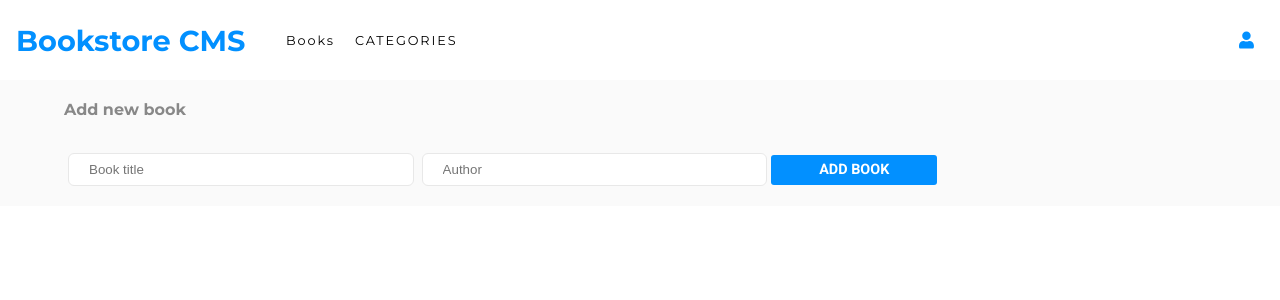
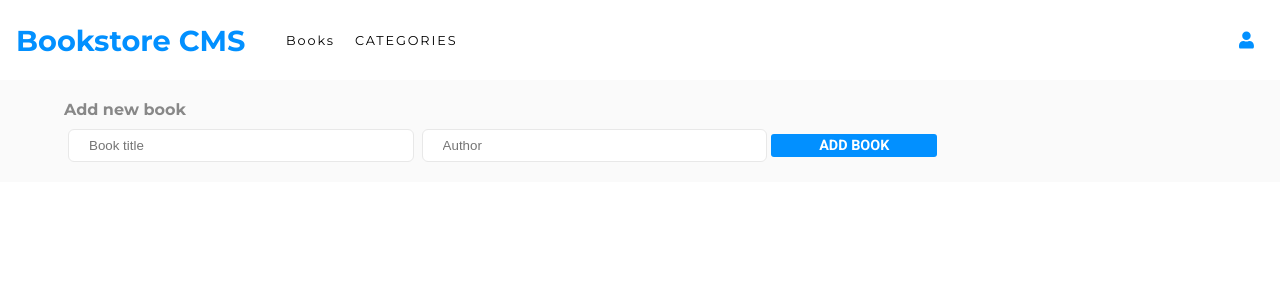
Before and after one commit to Addisu87/bookstore, a React (Create React App) app: page /books in a window 1280 px wide. Shown: the top 300 px of the page. Built offline with nearby package versions, Linux system fonts and the light colour scheme; no server answers.

Commit message:
Modify styling for add button

```diff
--- a/src/components/AddBook.js
+++ b/src/components/AddBook.js
@@ -7,7 +7,7 @@ import { addBook } from '../redux/books/ThunkFunctions';
 const AddBook = () => {
   const [inputText, setInputText] = useState({
     title: '',
-    author: '',
+    author: ''
   });
 
   const dispatch = useDispatch();
@@ -22,7 +22,7 @@ const AddBook = () => {
     item_id: uuidv4(),
     title: inputText.title,
     author: inputText.author,
-    category: 'Fiction',
+    category: 'Fiction'
   };
 
   const handleAddBook = () => {
@@ -32,7 +32,7 @@ const AddBook = () => {
   const handleInputChange = (e) => {
     setInputText({
       ...inputText,
-      [e.target.name]: e.target.value,
+      [e.target.name]: e.target.value
     });
   };
 
@@ -118,7 +118,7 @@ const Button = styled.button`
   outline: none;
   border: none;
   margin-inline: auto;
-  padding: 0.4rem 2rem;
+  padding: 0.2rem 1rem;
   background-color: var(--blue);
   font-family: var(--roboto);
   font-weight: bold;
@@ -131,7 +131,6 @@ const Button = styled.button`
     transform: scale(1.1);
   }
   @media screen and (min-width: 768px) {
-    margin-top: 30px;
     font-size: 0.9rem;
     padding-inline: 3rem;
   }
```
